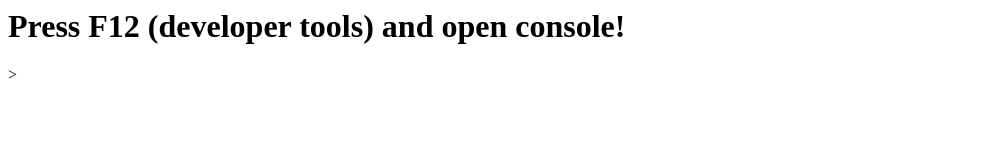
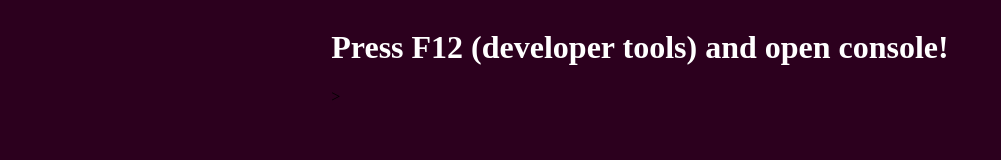
Before and after one commit to RBPinheiro13/StayHome, a plain HTML site: page Tutorial_JS/002-object-and-vars/objects.html in a window 1280 px wide. Shown: the whole page, without its empty margins (0-1001 px from the left). Drawn offline with Linux system fonts and the light colour scheme.

Commit message:
Changed background colors;

```diff
--- a/Tutorial_JS/002-object-and-vars/objects.html
+++ b/Tutorial_JS/002-object-and-vars/objects.html
@@ -5,9 +5,9 @@
     <meta charset="utf-8">
     <title> Objects and vars </title>
   </head>
-  <body>
+  <body style = "background-color:#2C001E; display:grid; justify-items:center;">
 
-    <h1>Press F12 (developer tools) and open console!</h1>
+    <h1 style = "color:#ffffff; text-align:center">Press F12 (developer tools) and open console!</h1>
     <script src = "objects.js" type= "text/javascript"></script>
 
   </body>
--- a/index.css
+++ b/index.css
@@ -35,7 +35,6 @@ body {
 
   background-color:rgba(0, 0, 0, 0.5);
   color:#ffffff;
-  cursor:pointer;
   display:grid;
   max-height:100%;
   overflow-y:auto;
```
Also changed, not shown: Tutorial_JS/001-hello-world/hello.html (+2 -2 lines), Tutorial_JS/003-Class-inheritance/inheritance.html (+2 -2 lines), Tutorial_JS/004-prototype-inheritance/prototype-inheritance.html (+2 -2 lines), Tutorial_JS/005-multiple-inheritance/multiple-inheritance.html (+2 -2 lines).
